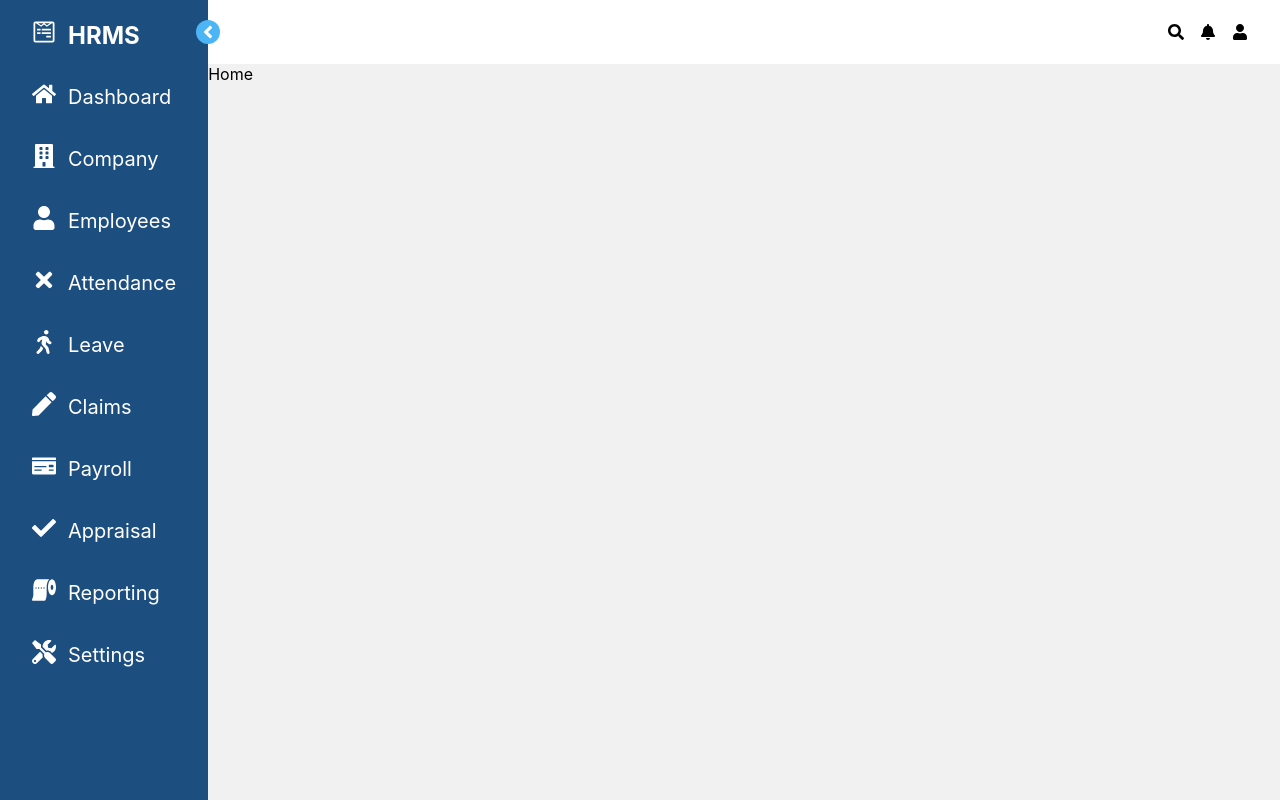
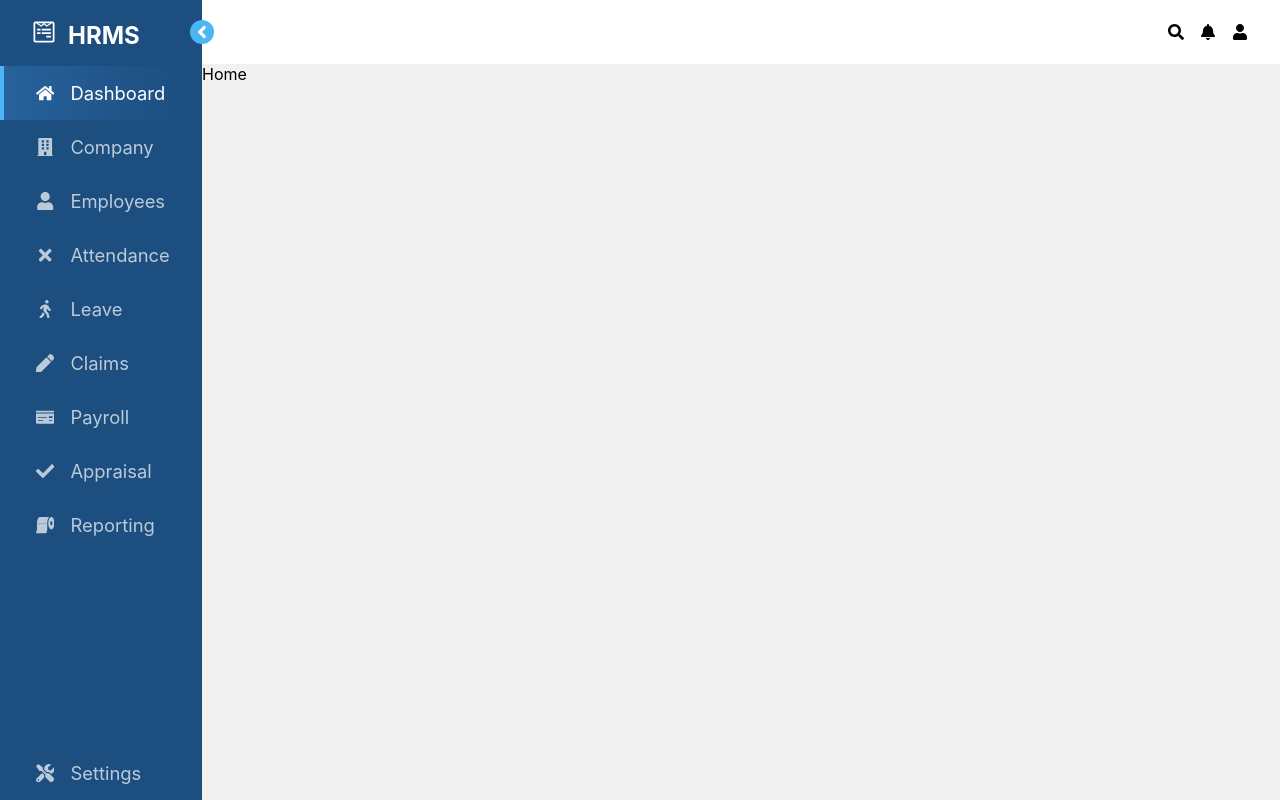
Before and after one commit to Phil-Elliott/HR-App, a Next.js app: page / in a window 1280 px wide. Built offline with nearby package versions, Linux system fonts and the light colour scheme.

Commit message:
fixed links

```diff
--- a/components/Nav/LeftNav/LeftNav.tsx
+++ b/components/Nav/LeftNav/LeftNav.tsx
@@ -1,13 +1,88 @@
-import React, { useState } from "react";
+import React from "react";
 import { Header, Links } from "./components";
 import styles from "../../../styles/layout/left-nav/leftNav.module.scss";
+import {
+  FaHome,
+  FaBuilding,
+  FaUser,
+  FaTimes,
+  FaWalking,
+  FaPen,
+  FaMoneyCheck,
+  FaCheck,
+  FaToiletPaper,
+  FaTools,
+} from "react-icons/fa";
 
 const LeftNav = ({ navWidth }: { navWidth: string }) => {
+  const NavLinks = [
+    {
+      name: "Dashboard",
+      icon: <FaHome />,
+      path: "/",
+    },
+    {
+      name: "Company",
+      icon: <FaBuilding />,
+      path: "/company",
+    },
+    {
+      name: "Employees",
+      icon: <FaUser />,
+      path: "/employees",
+    },
+    {
+      name: "Attendance",
+      icon: <FaTimes />,
+      path: "/attendance",
+    },
+    {
+      name: "Leave",
+      icon: <FaWalking />,
+      path: "/leave",
+    },
+    {
+      name: "Claims",
+      icon: <FaPen />,
+      path: "/claims",
+    },
+    {
+      name: "Payroll",
+      icon: <FaMoneyCheck />,
+      path: "/payroll",
+    },
+    {
+      name: "Appraisal",
+      icon: <FaCheck />,
+      path: "/appraisal",
+    },
+    {
+      name: "Reporting",
+      icon: <FaToiletPaper />,
+      path: "/reporting",
+    },
+  ];
+
   return (
     <div className={styles.main} style={{ width: navWidth }}>
       <div className={styles.top}>
         <Header navWidth={navWidth} />
-        <Links navWidth={navWidth} />
+        {NavLinks.map((link) => (
+          <Links
+            navWidth={navWidth}
+            icon={link.icon}
+            path={link.path}
+            name={link.name}
+          />
+        ))}
+      </div>
+      <div className={styles.bottom}>
+        <Links
+          navWidth={navWidth}
+          icon={<FaTools />}
+          path={"/settings"}
+          name={"Settings"}
+        />
       </div>
     </div>
   );
@@ -15,8 +90,4 @@ const LeftNav = ({ navWidth }: { navWidth: string }) => {
 
 export default LeftNav;
 
-/*
-
-
-
-*/
+// https://www.npmjs.com/package/react-icons  (react icons links)
--- a/components/Nav/LeftNav/components/Links.tsx
+++ b/components/Nav/LeftNav/components/Links.tsx
@@ -1,90 +1,31 @@
 import React from "react";
 import Link from "next/link";
+import { useRouter } from "next/router";
 import styles from "../../../../styles/layout/left-nav/links.module.scss";
-import {
-  FaHome,
-  FaBuilding,
-  FaUser,
-  FaTimes,
-  FaWalking,
-  FaPen,
-  FaMoneyCheck,
-  FaCheck,
-  FaToiletPaper,
-  FaTools,
-} from "react-icons/fa";
 
-const Links = ({ navWidth }: { navWidth: string }) => {
-  const NavLinks = [
-    {
-      name: "Dashboard",
-      icon: <FaHome />,
-      path: "/",
-    },
-    {
-      name: "Company",
-      icon: <FaBuilding />,
-      path: "/company",
-    },
-    {
-      name: "Employees",
-      icon: <FaUser />,
-      path: "/employees",
-    },
-    {
-      name: "Attendance",
-      icon: <FaTimes />,
-      path: "/attendance",
-    },
-    {
-      name: "Leave",
-      icon: <FaWalking />,
-      path: "/leave",
-    },
-    {
-      name: "Claims",
-      icon: <FaPen />,
-      path: "/claims",
-    },
-    {
-      name: "Payroll",
-      icon: <FaMoneyCheck />,
-      path: "/payroll",
-    },
-    {
-      name: "Appraisal",
-      icon: <FaCheck />,
-      path: "/appraisal",
-    },
-    {
-      name: "Reporting",
-      icon: <FaToiletPaper />,
-      path: "/reporting",
-    },
-    {
-      name: "Settings",
-      icon: <FaTools />,
-      path: "/settings",
-    },
-  ];
+interface LinkProps {
+  name: string;
+  icon: JSX.Element;
+  path: string;
+  navWidth: string;
+}
 
+const Links = ({ navWidth, path, name, icon }: LinkProps) => {
+  const router = useRouter();
   return (
     <>
-      {NavLinks.map((link) => (
-        <Link href={link.path} key={link.name}>
+      <Link href={path} key={name}>
         <div
-            className={styles.link}
+          // className={styles.link}
+          className={router.pathname !== path ? styles.link : styles.activeLink}
           style={{
             justifyContent: navWidth !== "15rem" ? "center" : "inherit",
           }}
         >
-            <div className={styles.icon}>{link.icon}</div>
-            {navWidth === "15rem" && (
-              <div className={styles.name}>{link.name}</div>
-            )}
+          <div className={styles.icon}>{icon}</div>
+          {navWidth === "15rem" && <div className={styles.name}>{name}</div>}
         </div>
       </Link>
-      ))}
     </>
   );
 };
--- a/styles/abstracts/_variables.scss
+++ b/styles/abstracts/_variables.scss
@@ -6,6 +6,7 @@ $secondary: #4cb5f5;
 $tertiary: #f5f5f5;
 $quaternary: #f5f5f5;
 $quinary: #f5f5f5;
+// $primary: #7db8f4;
 
 //==================================================
 // Width
--- a/styles/layout/left-nav/leftNav.module.scss
+++ b/styles/layout/left-nav/leftNav.module.scss
@@ -7,7 +7,8 @@
   flex-direction: column;
   justify-content: space-between;
   height: 100%;
-  overflow: none;
-  padding: 0.25rem 0;
+  // overflow: none;
+  overflow: auto;
+  padding: 0.25rem 0 0 0;
   transition: all 0.3s ease-in-out;
 }
--- a/styles/layout/left-nav/links.module.scss
+++ b/styles/layout/left-nav/links.module.scss
@@ -4,18 +4,32 @@
   display: flex;
   align-items: center;
   padding: 1rem 2rem;
+  opacity: 0.7;
+  border-left: 4px solid transparent;
 
   &:hover {
-    background-color: $secondary;
+    background: linear-gradient(to right, #27629c, $primary 90%);
+    border-left: 4px solid $secondary;
+    opacity: 1;
   }
 }
 
+.activeLink {
+  background: linear-gradient(to right, #27629c, $primary 90%);
+  border-left: 4px solid $secondary;
+  opacity: 1;
+  display: flex;
+  align-items: center;
+  padding: 1rem 2rem;
+}
+
 .icon {
-  curson: pointer;
-  font-size: clamp(1.5rem, 1.5vw, 1.5rem);
+  display: flex;
+  align-self: center;
+  font-size: clamp(1.15rem, 1vw, 1vw);
 }
 
 .name {
-  font-size: clamp(1.25rem, 1.25vw, 1.25rem);
-  margin-left: 0.75rem;
+  font-size: clamp(1.15rem, 1vw, 1vw);
+  margin-left: 1rem;
 }
--- /dev/null
+++ b/styles/pages/settings/settings.module.scss
@@ -0,0 +1 @@
+@use "../../abstracts" as *;
```
Also changed, not shown: pages/index.tsx (+5 -19 lines), pages/settings.tsx (added, +7 -0 lines), styles/layout/left-nav/expandBttn.module.scss (deleted, +0 -9 lines). Lines whose indentation alone changed are shown as unchanged.
